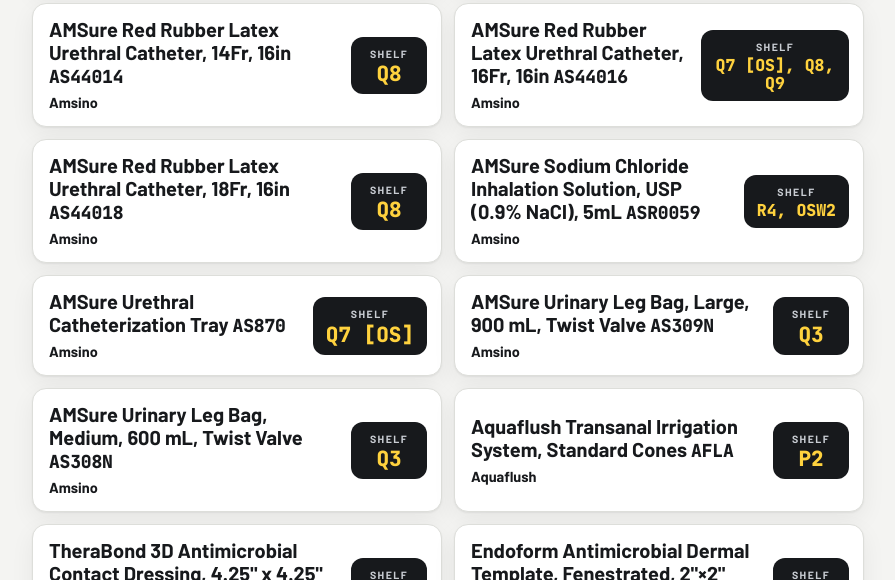
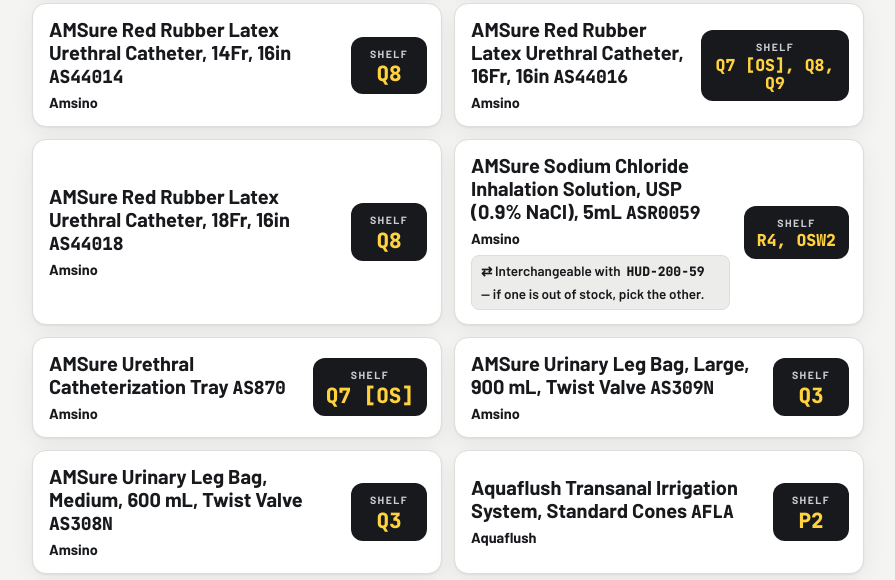
Before and after one commit to scottsullivan13-Dewey/Warehouse-Item-Lookup, a plain HTML site: page index.html in a window 1280 px wide. Shown: the part 4452-5032 px from the top of the page, without its empty margins (192-1087 px from the left). Drawn offline with nearby package versions, Linux system fonts and the light colour scheme.

Commit message:
Nov 20: wire interchangeable pair HUD-200-59 (Medline AddiPak 5mL saline, P2) <-> ASR0059 (Amsino AMSure 5mL saline, R4) per Scott (637 entries)

```diff
--- a/index.html
+++ b/index.html
@@ -907,7 +907,7 @@
 
         // Manufacturer not yet noted
         { item: "Cotton Tipped Wood Applicators, Sterile, 6\", individually pouched", part: "4304", mfr: "Dynarex", shelf: "X2 [OS], Q4", general: false },
-        { item: "AMSure Sodium Chloride Inhalation Solution, USP (0.9% NaCl), 5mL", part: "ASR0059", mfr: "Amsino", shelf: "R4, OSW2", general: false },
+        { item: "AMSure Sodium Chloride Inhalation Solution, USP (0.9% NaCl), 5mL", part: "ASR0059", mfr: "Amsino", shelf: "R4, OSW2", general: false, xchange: "HUD-200-59" },
         // Cardinal Health
         { item: "Self-Adhesive Dressing Retention Sheet, 2\" x 11 yds", part: "ZTDR02", mfr: "Cardinal Health", shelf: "R4", general: false },
         { item: "Self-Adhesive Dressing Retention Sheet, 4\" x 11 yd", part: "ZTDR04", mfr: "Cardinal Health", shelf: "R4", general: false },
@@ -1105,7 +1105,7 @@
         // Aquaflush
         { item: "Aquaflush Transanal Irrigation System, Standard Cones", part: "AFLA", mfr: "Aquaflush", shelf: "P2", general: false },
         // Medline
-        { item: "AddiPak Unit Dose Vials, 5 mL, 0.9% Sodium Chloride", part: "HUD-200-59", mfr: "Medline", shelf: "P2", general: false },
+        { item: "AddiPak Unit Dose Vials, 5 mL, 0.9% Sodium Chloride", part: "HUD-200-59", mfr: "Medline", shelf: "P2", general: false, xchange: "ASR0059" },
         // BD
         { item: "BD WideBand Self-Adhering Male External Catheter, X-Large, 41mm", part: "36105", mfr: "BD", shelf: "P3", general: false },
         { item: "BD WideBand Self-Adhering Male External Catheter, Small, 25mm", part: "36301", mfr: "BD", shelf: "P3", general: false },
```
Also changed, not shown: warehouse-item-lookup.html (+2 -2 lines).
